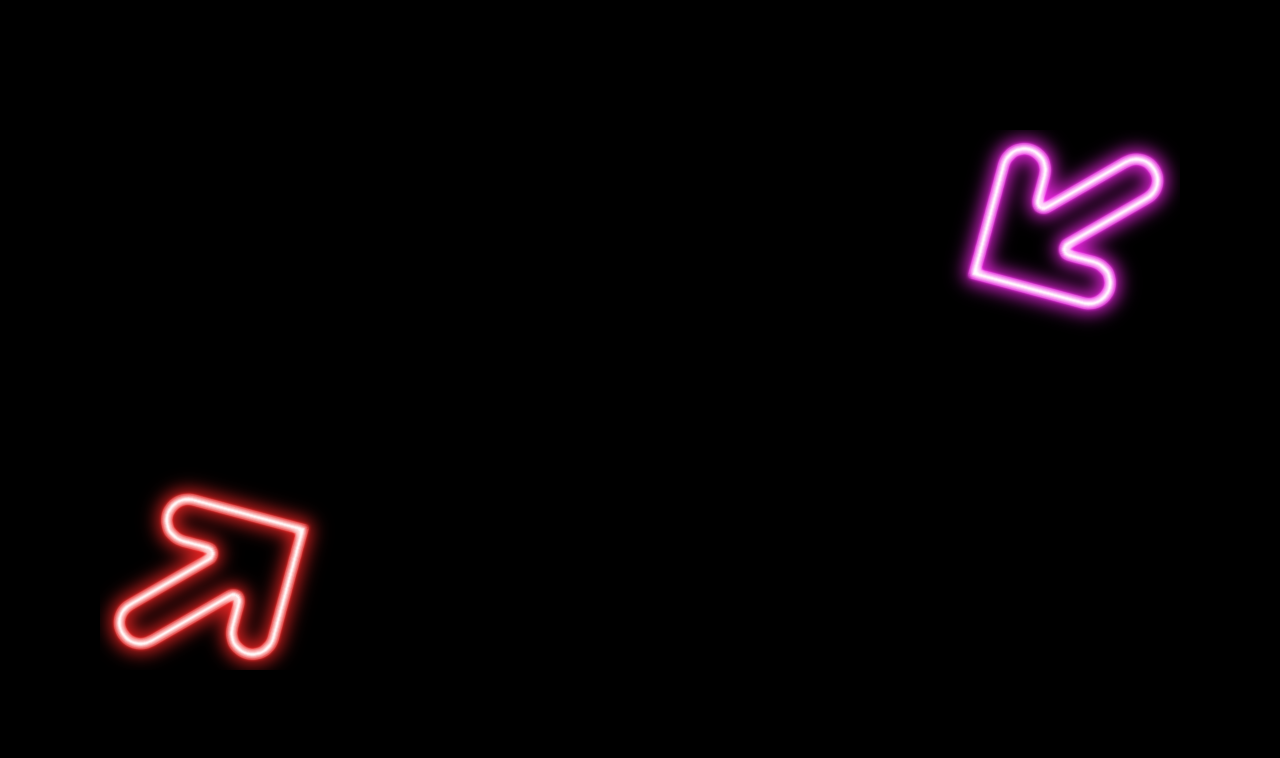
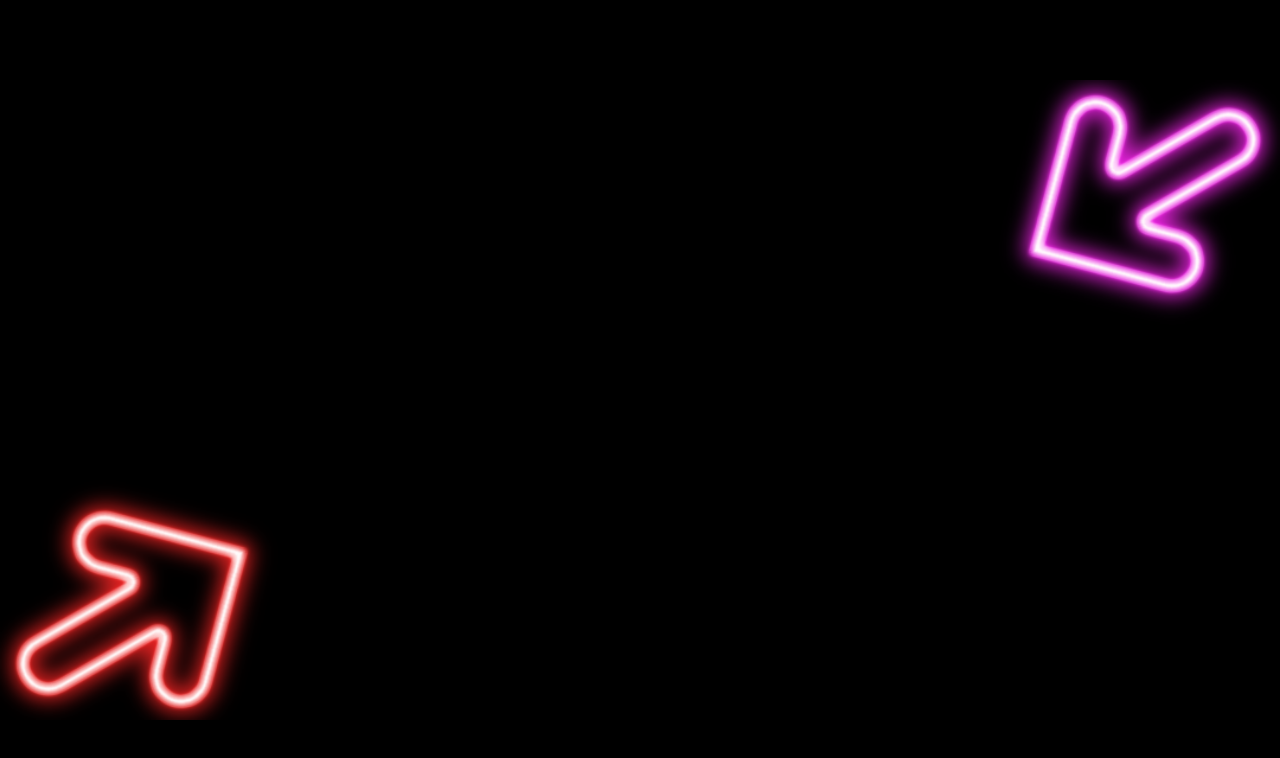
Before and after one commit to Unrud/number-sign, a plain HTML site: page neon/index.html in a window 1280 px wide. Drawn offline with Linux system fonts and the light colour scheme.

Commit message:
scale img to screen size

```diff
--- a/neon/main.css
+++ b/neon/main.css
@@ -17,13 +17,8 @@ body {
 }
 
 img {
-    display: block;
     position: absolute;
-    transform: translate(-50%, -50%);
-    left: 50%;
-    top: 50%;
-    max-width: 100%;
-    max-height: 100%;
-    width: auto;
-    height: auto;
+    width: 100%;
+    height: 100%;
+    object-fit: contain;
 }
```
